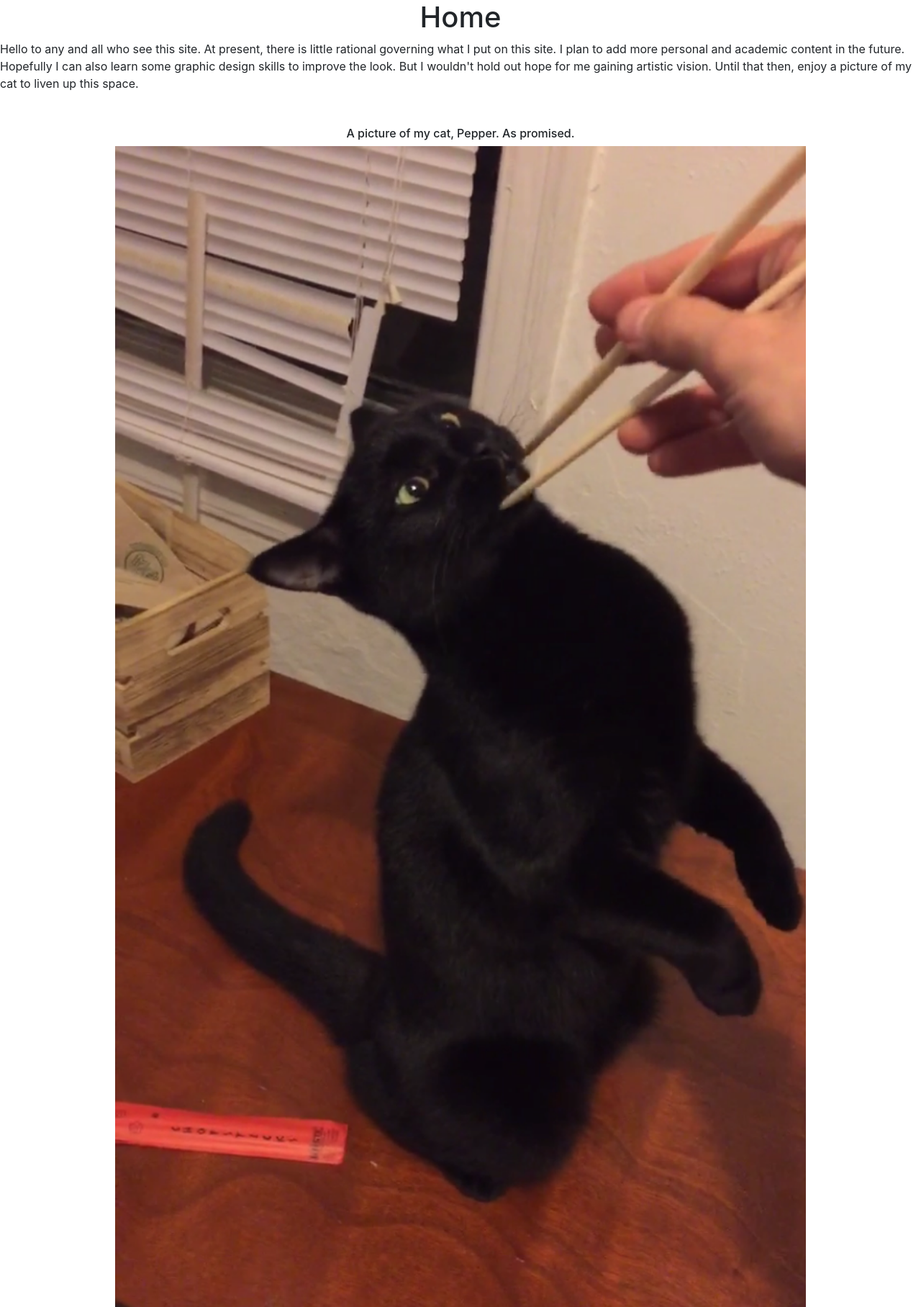
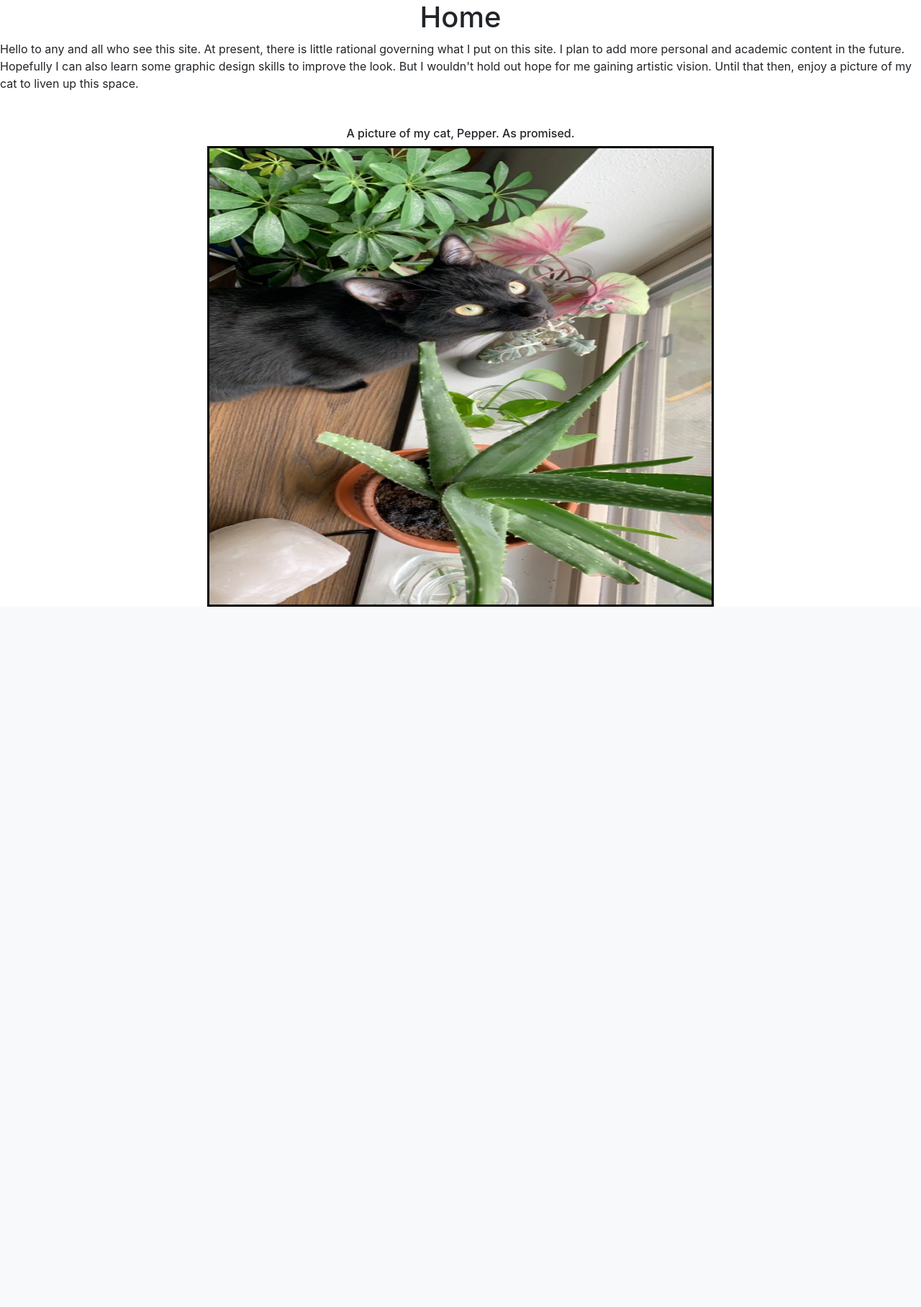
Before and after one commit to mont-grunthal/my_website, a Flask app: page / in a window 1280 px wide. Shown: the part 56-1872 px from the top of the page at 72% size. After the commit the page ends 899 px from the top, so only its background shows below. Run offline with Flask 2, Linux system fonts and the light colour scheme; some libraries are stand-ins or nearby versions.

Commit message:
Added image borders and changed the cat picture.

```diff
--- a/templates/home.html
+++ b/templates/home.html
@@ -16,13 +16,15 @@
 <br>
 <style>
 img {
- display: flex;
+ display: block;
  margin-left: auto;
  margin-right: auto;
- width: 75%;
+ width: 55%;
+ height: 80%;
+ border: 3px solid black
 }
 </style>
 <h6 style="text-align:center"> A picture of my cat, Pepper. As promised. </h6>
-<image src = "{{url_for('static', filename = 'images/cat.PNG')}}">
+<image src = "{{url_for('static', filename = 'images/cat.JPG')}}">
 </html>
 {% endblock %}
--- a/templates/rock_climbing.html
+++ b/templates/rock_climbing.html
@@ -18,14 +18,16 @@ img {
  display: flex;
  margin-left: auto;
  margin-right: auto;
- width: 75%;
+ width: 60%;
+ height: 75%;
+ border: 3px solid black
 }
 </style>
 <h6 style="text-align:center"> Clipping a 5.10 in Alabama. </h6>
 <image src = "{{url_for('static', filename = 'images/two_pump.PNG')}}">
   <br>
   <br>
-<h6 style="text-align:center"> The best time to climb is a night. </h6>
+<h6 style="text-align:center"> The best time to climb is at night. </h6>
 <image src = "{{url_for('static', filename = 'images/dog_fleas.JPG')}}">
   <br>
   <br>
```
Also changed, not shown: static/images/cat.jpg.
